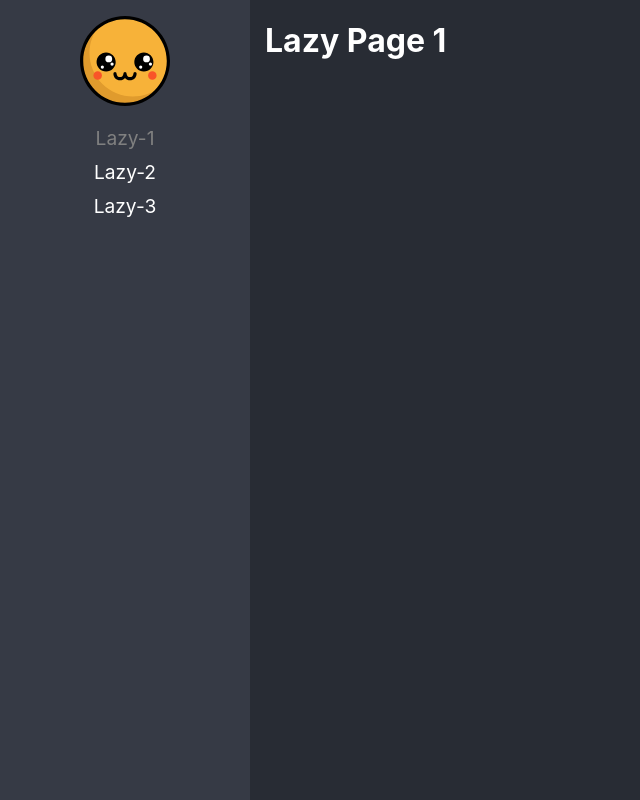
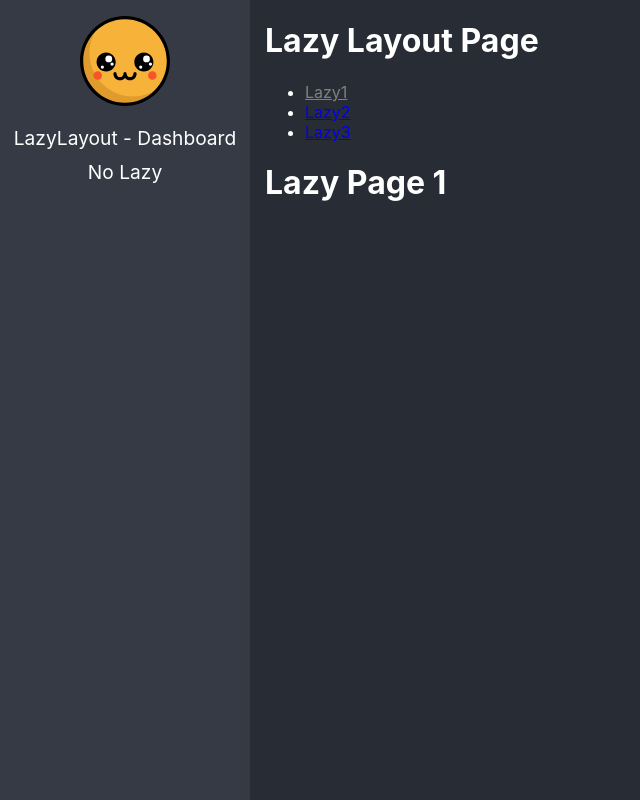
Before and after one commit to MaGaBoo/react-app-bases, a React (Create React App) app: page /lazyload/lazy1 in a window 1280 px wide. Before the commit this address led to /lazy1. Shown: the whole page, without its empty margins (0-640 px from the left). Built offline with nearby package versions, Linux system fonts and the light colour scheme.

Commit message:
added lazy routes

```diff
--- /dev/null
+++ b/src/01-lazyLoads/layout/LazyLayout.tsx
@@ -0,0 +1,47 @@
+import { NavLink, Routes, Route, Navigate } from "react-router-dom"
+import { LazyPage1, LazyPage2, LazyPage3 } from "../views"
+
+const LazyLayout = () => {
+    return (
+        <div>
+            <h1>Lazy Layout Page</h1>
+        <ul>
+            <li>
+                <NavLink
+                to="lazy1"
+                className={({ isActive }) =>
+                isActive ? "nav-active" : ""
+              }
+                >Lazy1</NavLink>
+            </li>
+            <li>
+                <NavLink
+                to="lazy2"
+                className={({ isActive }) =>
+                isActive ? "nav-active" : ""
+              }
+                >Lazy2</NavLink>
+            </li>
+
+            <li>
+                <NavLink
+                to="lazy3"
+                className={({ isActive }) =>
+                isActive ? "nav-active" : ""
+              }
+                >Lazy3</NavLink>
+            </li>
+        </ul>
+
+        <Routes>
+            <Route path="lazy1" element={ <LazyPage1 /> } />
+            <Route path="lazy2" element={ <LazyPage2 /> } />
+            <Route path="lazy3" element={ <LazyPage3 /> } />
+            <Route path="*" element={ <Navigate replace to="lazy1" /> } />
+        </Routes>
+        </div>
+    )
+
+}
+
+export default LazyLayout
--- /dev/null
+++ b/src/01-lazyLoads/views/NoLazy.tsx
@@ -0,0 +1,7 @@
+const NoLazy = () => {
+    return (
+        <h1>This component it´s not lazy!!</h1>
+    )
+}
+
+export default NoLazy
--- a/src/routes/routes.ts
+++ b/src/routes/routes.ts
@@ -1,5 +1,6 @@
 
 import { lazy, LazyExoticComponent } from 'react'
+import NoLazy from '../01-lazyLoads/views/NoLazy';
 
 type JSXComponent = () => JSX.Element
 interface Route {
@@ -9,27 +10,20 @@ interface Route {
     name: string
 }
 
-const Lazy1 = lazy(() => import(/* webpackChunkName: 'LazyPage1 */'../01-lazyLoads/views/LazyPage1'))
-const Lazy2 = lazy(() => import(/* webpackChunkName: 'LazyPage2 */'../01-lazyLoads/views/LazyPage2'))
-const Lazy3 = lazy(() => import(/* webpackChunkName: 'LazyPage3 */'../01-lazyLoads/views/LazyPage3'))
+
+const LazyLayout = lazy(() => import(/* webpackChunkName: 'LazyPage1 */'../01-lazyLoads/layout/LazyLayout'))
 
 export const routes: Route[] = [
     {
-        to: '/lazy1',
-        path: 'lazy1',
-        Component: Lazy1,
-        name: 'Lazy-1'
+        path: '/lazyload/*', // el * indica que todas las rutas que pasan por aquí se procesan con lazyload
+        to: '/lazyload/',
+        Component: LazyLayout,
+        name: 'LazyLayout - Dashboard'
     },
     {
-        to: '/lazy2',
-        path: 'lazy2',
-        Component: Lazy2,
-        name: 'Lazy-2'
-    },
-    {
-        to: '/lazy3',
-        path: 'lazy3',
-        Component: Lazy3,
-        name: 'Lazy-3'
+        to: '/no-lazy',
+        path: 'no-lazy',
+        Component: NoLazy,
+        name: 'No Lazy'
     }
 ]
```
